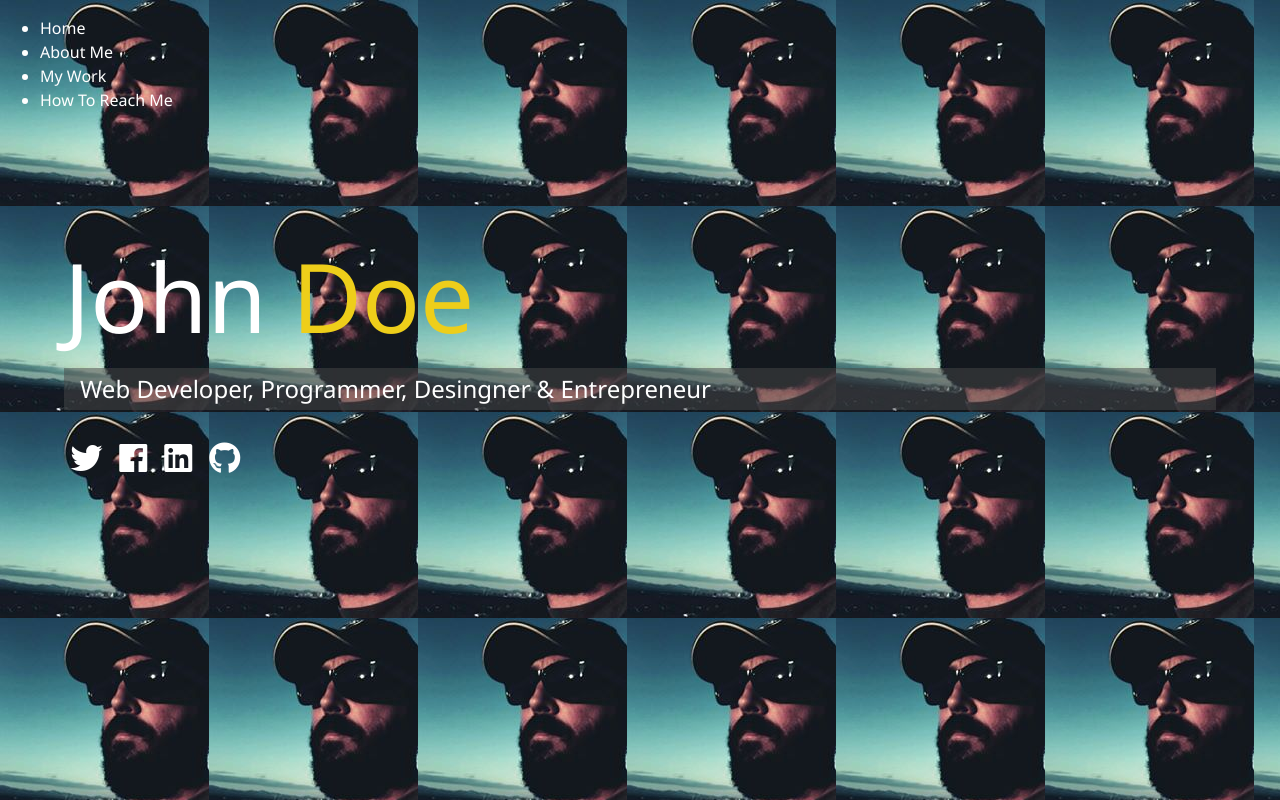
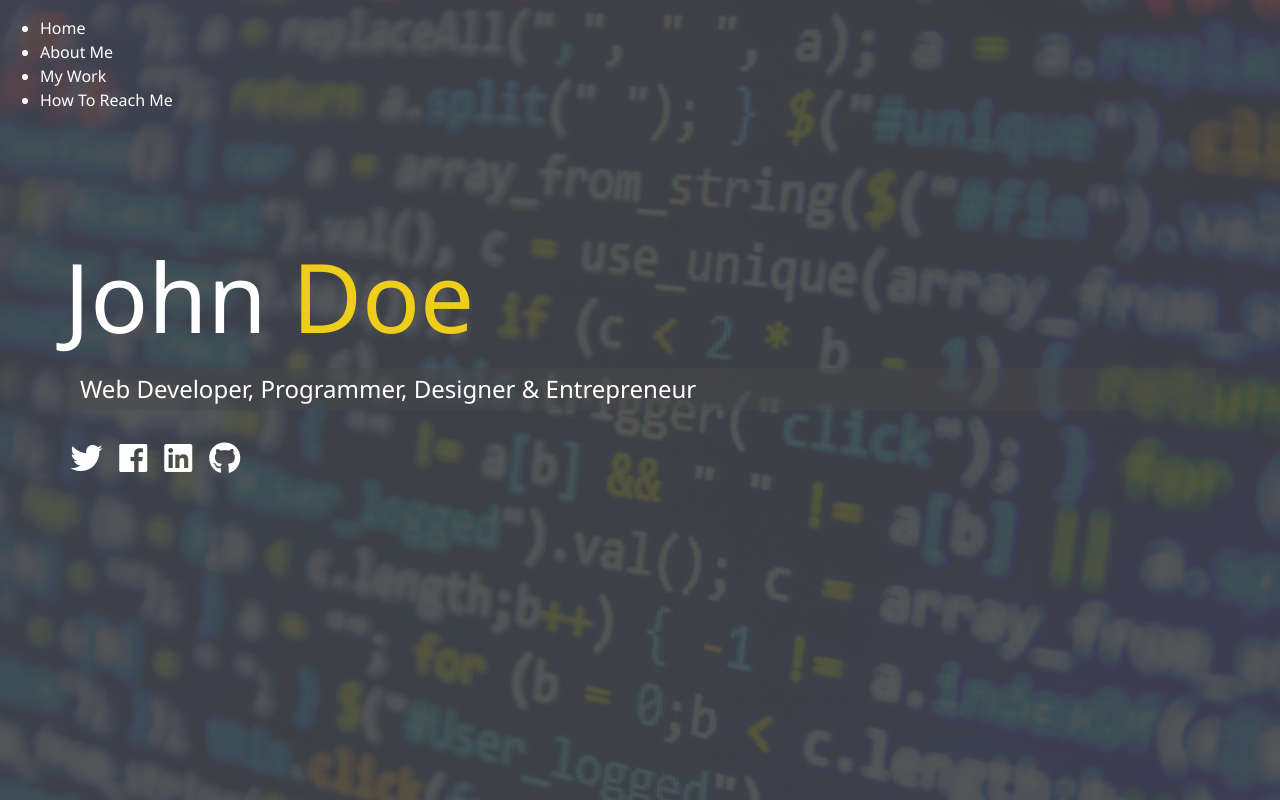
Before and after one commit to tomjolley81/modern_portfolio, a website: page dist/index.html in a window 1280 px wide. Drawn offline with Linux system fonts and the light colour scheme.

Commit message:
Added bg image and other css config

```diff
--- a/scss/main.scss
+++ b/scss/main.scss
@@ -1,7 +1,7 @@
 $primary-color: #444;
 $secondary-color: #eece1a;
 $show-home-image: true;
-$home-image: url(../img/portfolio.jpg);
+$home-image: url(../img/bgimg.jpg);
 $backgroud-opacity: 0.9;
 
 @mixin easeOut {
@@ -11,14 +11,25 @@ $backgroud-opacity: 0.9;
   @if $show-home-image {
     &#bg-img {
       background: $home-image;
+      background-attachment: fixed;
+      background-size: cover;
+
+      &:after {
+        content: "";
+        position: absolute;
+        top: 0;
+        right: 0;
+        width: 100%;
+        height: 100%;
+        z-index: -1;
+        background: rgba($primary-color, $backgroud-opacity);
+      }
     }
   }
 }
-
 * {
   box-sizing: border-box;
 }
-
 body {
   @include background;
   background: $primary-color;
@@ -28,14 +39,12 @@ body {
   font-family: "Segoe UI", Tahoma, Geneva, Verdana, sans-serif;
   line-height: 1.5;
 }
-
-//Headings
+// Headings
 h1,
 h2,
 h3 {
   margin: 0;
   font-weight: 400;
-
   &.lg-heading {
     font-size: 6rem;
   }
@@ -45,39 +54,31 @@ h3 {
     background: rgba(lighten($primary-color, 2), 0.5);
   }
 }
-
 a {
   color: #fff;
   text-decoration: none;
 }
-
 header {
   position: fixed;
   z-index: 2;
   width: 100%;
 }
-
 .text-secondary {
   color: $secondary-color;
 }
-
 main {
   padding: 4rem;
   height: 100%;
-
   .icons {
     margin-top: 1rem;
-
     a {
       padding: 0.4rem;
-
       &:hover {
         color: $secondary-color;
         @include easeOut();
       }
     }
   }
-
   &#home {
     overflow: hidden;
     h1 {
```
Also changed, not shown: dist/css/main.css, dist/img/bgimg.jpg (added), dist/img/portrait.jpg (renamed from dist/img/portfolio.jpg), dist/index.html, 1 other file.
